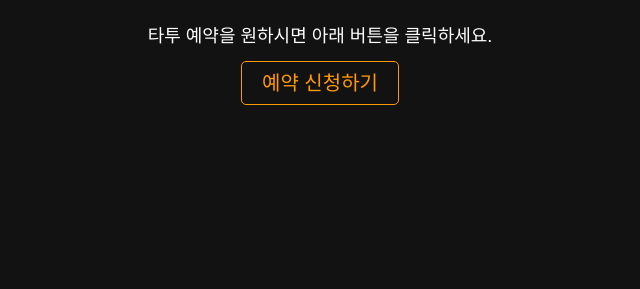
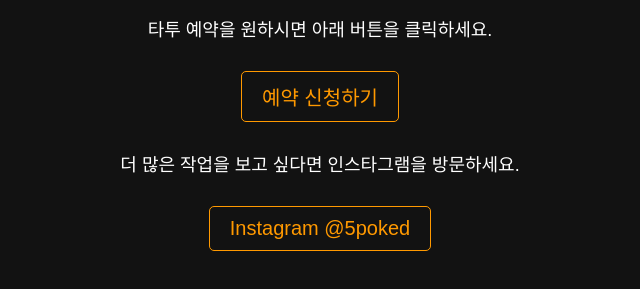
Before and after one commit to 5poked/5POKED-tattoo, a plain HTML site: page index.html in a window 1280 px wide. Shown: the part 127-416 px from the top of the page, without its empty margins (320-960 px from the left). Drawn offline with Linux system fonts and the light colour scheme.

Commit message:
Update index.html

```diff
--- a/index.html
+++ b/index.html
@@ -14,18 +14,21 @@
         }
         h1 {
             font-size: 36px;
+            margin-bottom: 10px;
         }
         p {
             font-size: 18px;
             margin-bottom: 20px;
         }
         a {
+            display: inline-block;
             color: #ff9900; /* 오렌지 포인트 컬러 */
             text-decoration: none;
             font-size: 20px;
             border: 1px solid #ff9900;
             padding: 10px 20px;
             border-radius: 5px;
+            margin: 10px;
         }
         a:hover {
             background-color: #ff9900;
@@ -36,6 +39,13 @@
 <body>
     <h1>Floyd Tattoo</h1>
     <p>타투 예약을 원하시면 아래 버튼을 클릭하세요.</p>
-    <a href="https://tally.so/r/wo6r99">예약 신청하기</a>
+
+    <!-- 예약 링크 -->
+    <a href="https://tally.so/r/nPrQKe" target="_blank">예약 신청하기</a>
+
+    <p>더 많은 작업을 보고 싶다면 인스타그램을 방문하세요.</p>
+
+    <!-- 인스타그램 링크 -->
+    <a href="https://instagram.com/5poked" target="_blank">Instagram @5poked</a>
 </body>
 </html>
```
